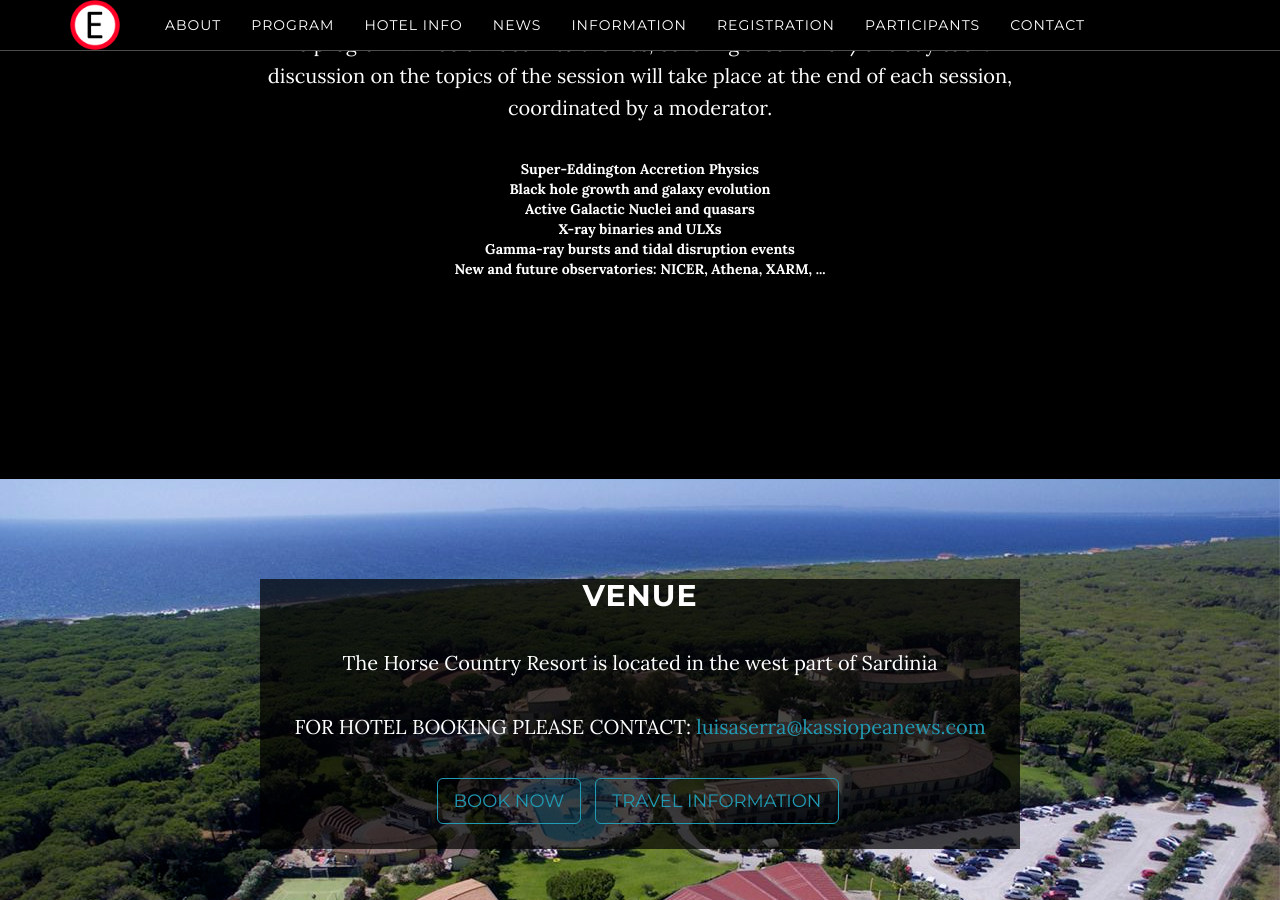
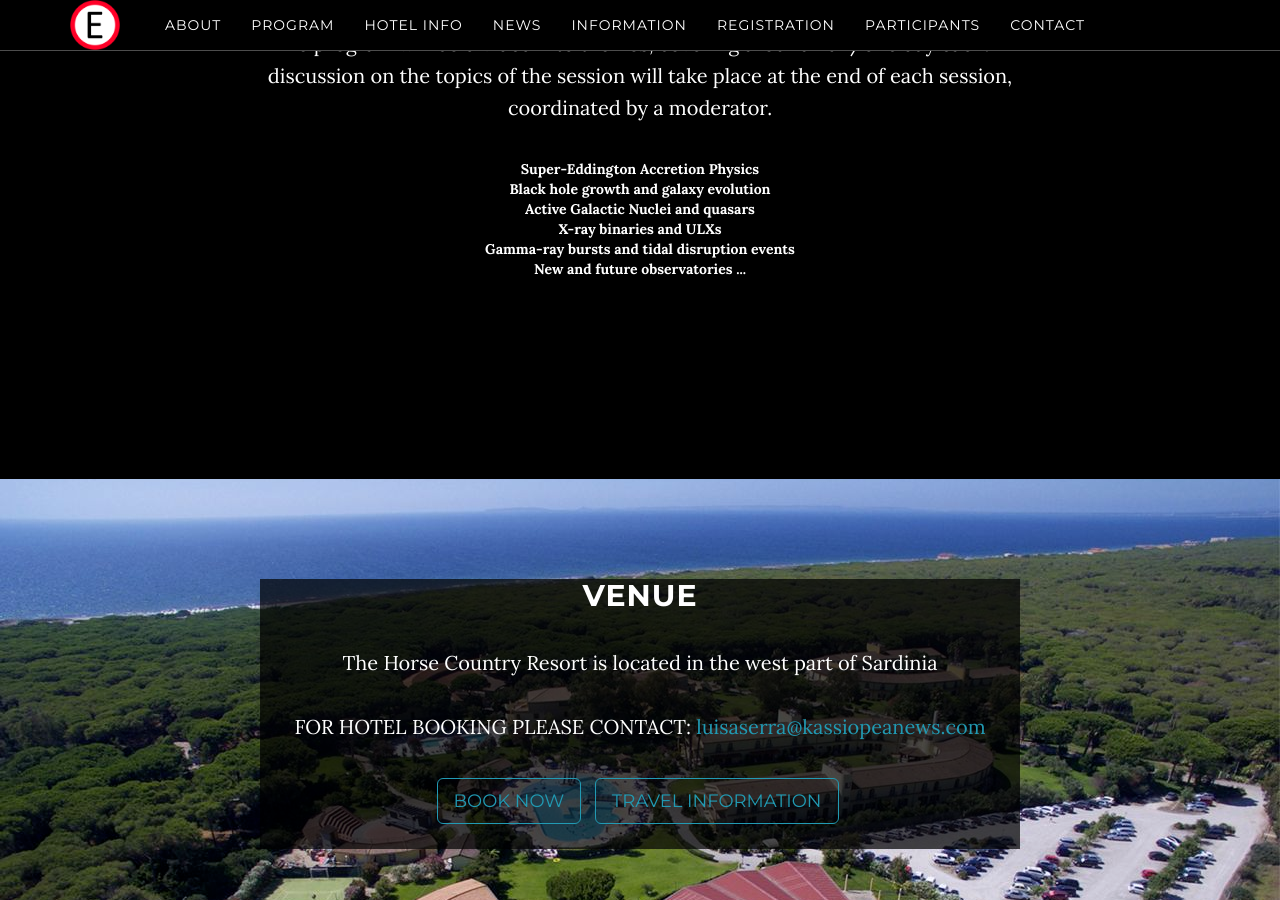
Before and after one commit to breakingthelimits/supereddington2026, a Jekyll site: the page built from index.html, in a window 1280 px wide and 900 px high, scrolled down 2136 px. Built offline with Jekyll 4.4.1, drawn with Linux system fonts in a browser that asks for light colours.

Commit message:
Update program.html

```diff
--- a/_includes/program.html
+++ b/_includes/program.html
@@ -18,7 +18,7 @@
 
         <b>Gamma-ray bursts and tidal disruption events</b><br />
 
-        <b>New and future observatories: NICER, Athena, XARM, ...</b><br />
+        <b>New and future observatories ...</b><br />
 
     </div>
 </div>
```
